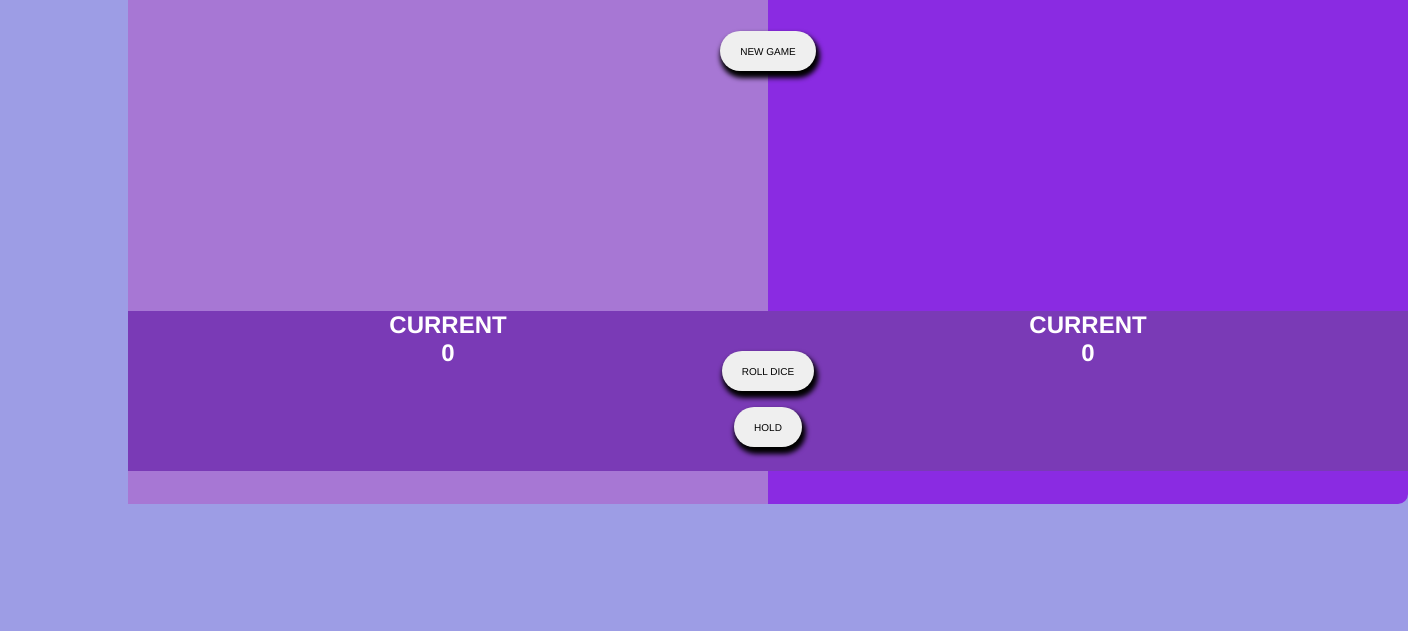
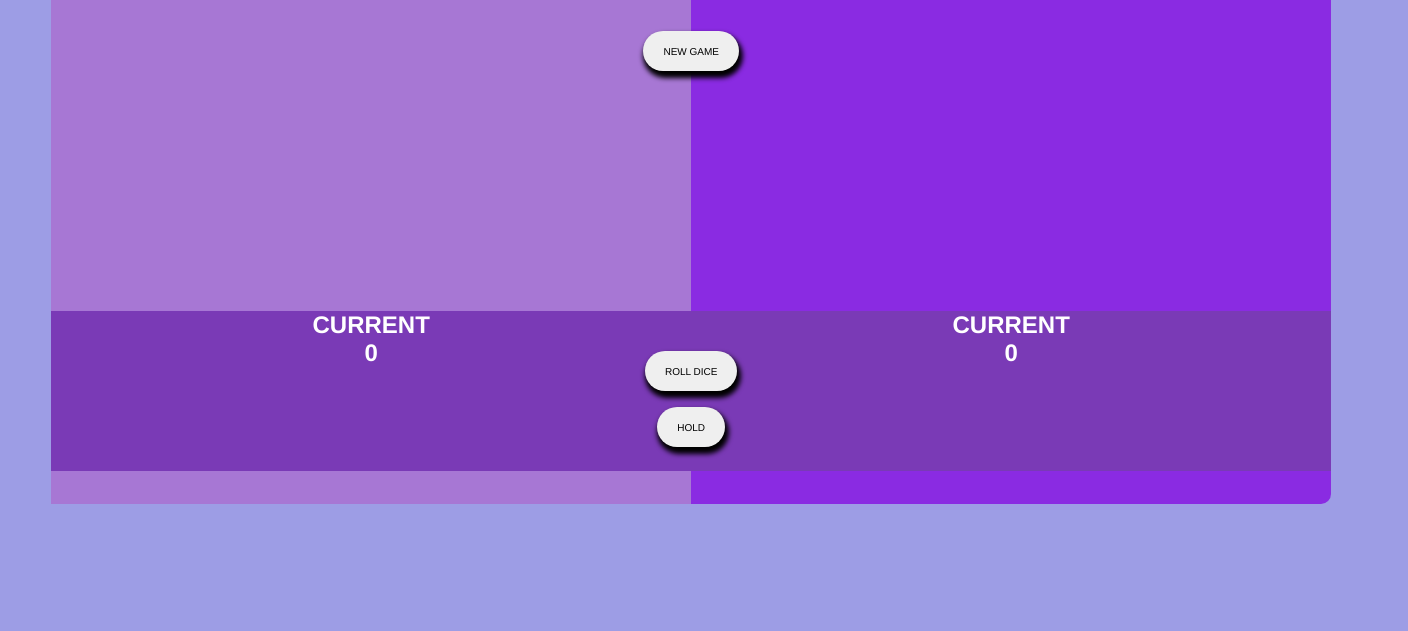
Before and after one commit to Rahul614-design/Dice-Game, a plain HTML site: page index.html in a window 1280 px wide. Shown: the part 169-800 px from the top of the page, 1408 px wide, since content can reach past the window. Drawn offline with Linux system fonts and the light colour scheme.

Commit message:
Update style.css

```diff
--- a/style.css
+++ b/style.css
@@ -14,7 +14,7 @@ body{
     width: 100vw;
     background-color: blueviolet;
     justify-content: center;
-    margin:2% 10%;
+    margin:2% 4%;
     border-radius: 10px;
     border: none;
 }
```
